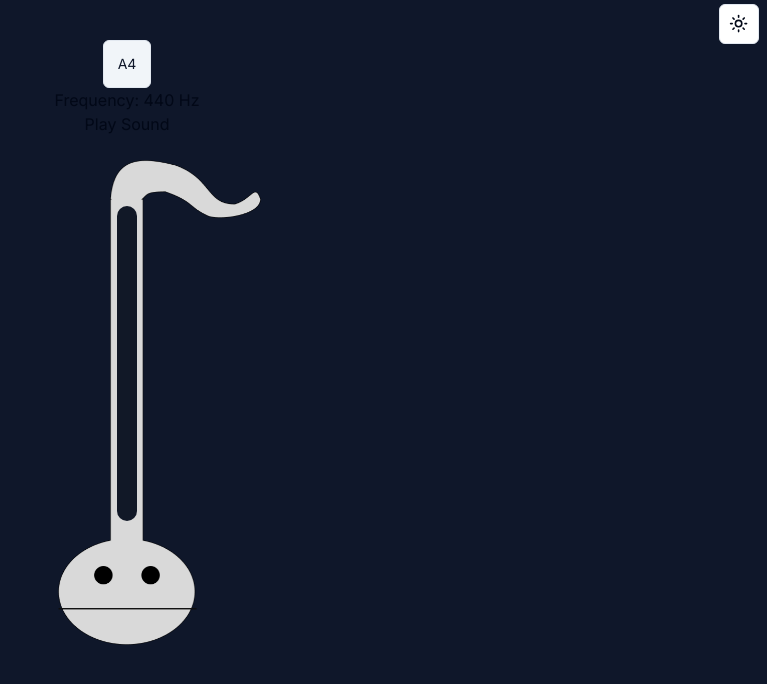
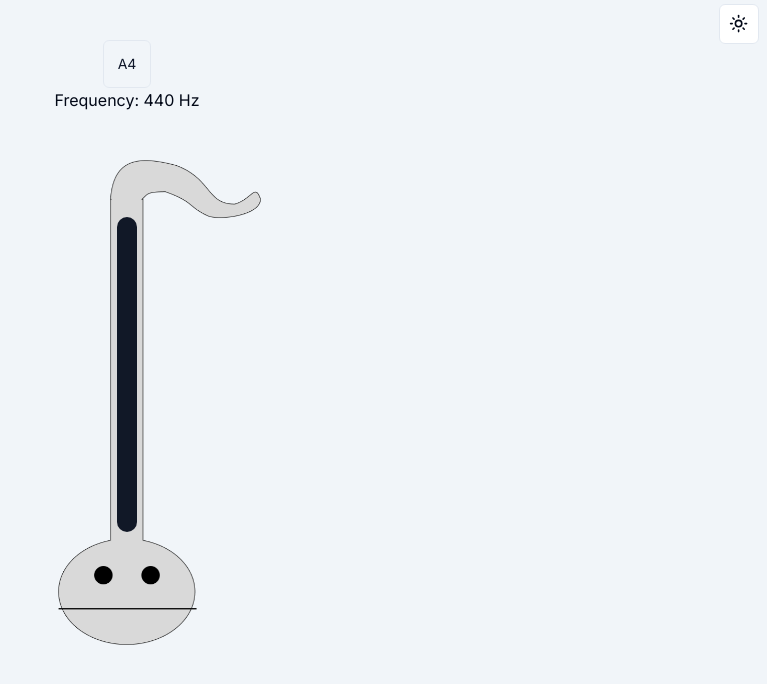
Before and after one commit to wr1159/otamatone, a Next.js app: page / in a window 1280 px wide. Shown: the top 684 px of the page, without its empty margins (513-1280 px from the left). Built offline with nearby package versions, Linux system fonts and the light colour scheme.

Commit message:
Enable touch controls

```diff
--- a/src/app/layout.tsx
+++ b/src/app/layout.tsx
@@ -60,7 +60,7 @@ export default function RootLayout({
   return (
     <html lang="en">
       <head />
-      <body className={cn(inter.className, "bg-primary")}>
+      <body className={cn(inter.className,"bg-secondary")}>
         <ThemeProvider
           attribute="class"
           defaultTheme="system"
--- a/src/components/frequency-bar.tsx
+++ b/src/components/frequency-bar.tsx
@@ -18,6 +18,8 @@ const FrequencySlider: React.FC<FrequencySliderProps> = ({ changeState }) => {
   ) => {
     setIsDragging(true);
     handleDivClick(event);
+    setIsPlaying(!isPlaying);
+    changeState(!isPlaying);
   };
 
   const handleMouseMove = (
@@ -30,6 +32,8 @@ const FrequencySlider: React.FC<FrequencySliderProps> = ({ changeState }) => {
 
   const handleMouseUp = () => {
     setIsDragging(false);
+    setIsPlaying(!isPlaying);
+    changeState(!isPlaying);
   };
 
   const handleTouchStart = (event: React.TouchEvent<HTMLDivElement>) => {
@@ -117,14 +121,6 @@ const FrequencySlider: React.FC<FrequencySliderProps> = ({ changeState }) => {
       <NoteIndicator frequency={frequency} />
       <label htmlFor="frequencySlider">Frequency: {frequency} Hz</label>
       <div>
-        <button
-          onClick={() => {
-            setIsPlaying(!isPlaying);
-            changeState(!isPlaying);
-          }}
-        >
-          {isPlaying ? "Stop Sound" : "Play Sound"}
-        </button>
       </div>
       <div
         id="frequencySlider"
@@ -134,7 +130,7 @@ const FrequencySlider: React.FC<FrequencySliderProps> = ({ changeState }) => {
         onTouchStart={handleTouchStart}
         onTouchMove={handleTouchMove}
         onTouchEnd={handleTouchEnd}
-        className="w-[20.25px] h-[315px] bg-gray-900 dark:bg-black rounded-xl mt-[70px]"
+        className="w-[20.25px] h-[315px] bg-gray-900 dark:bg-black rounded-xl mt-[105px]"
       />
     </div>
   );
```
Also changed, not shown: 1 other file (tests, documents, lock files or other folders).
